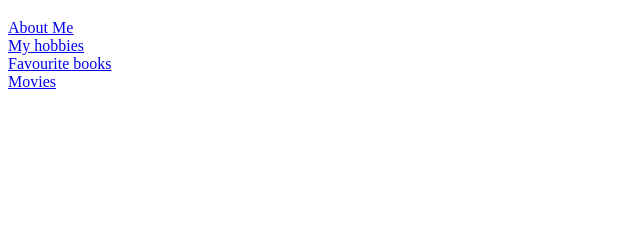
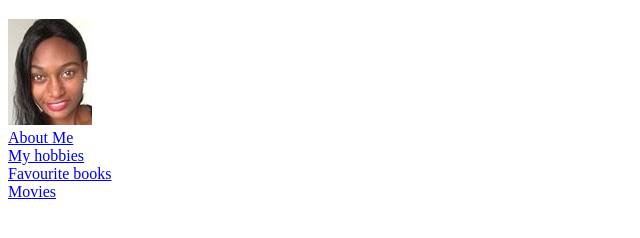
Before and after one commit to Emadoye/Main-HTML-Project, a plain HTML site: page index.html in a window 1280 px wide. Shown: the part 62-300 px from the top of the page, without its empty margins (0-640 px from the left). Drawn offline with Linux system fonts and the light colour scheme.

Commit message:
added a picture

```diff
--- a/index.html
+++ b/index.html
@@ -8,6 +8,7 @@
   </head>
   <body>
     <h1>Hi😊, I am Joanne Emadoye.</h1>
+    <img src="./pages/images/headshot.jpg" alt="My picture" /><br />
     <a href="./pages/about.html">About Me</a> <br />
     <a href="./pages/hobby.html">My hobbies</a><br />
     <a href="./pages/favourite books.html">Favourite books</a><br />
```
Also changed, not shown: pages/images/headshot.jpg (added), pages/images/picture.jpg (deleted).
